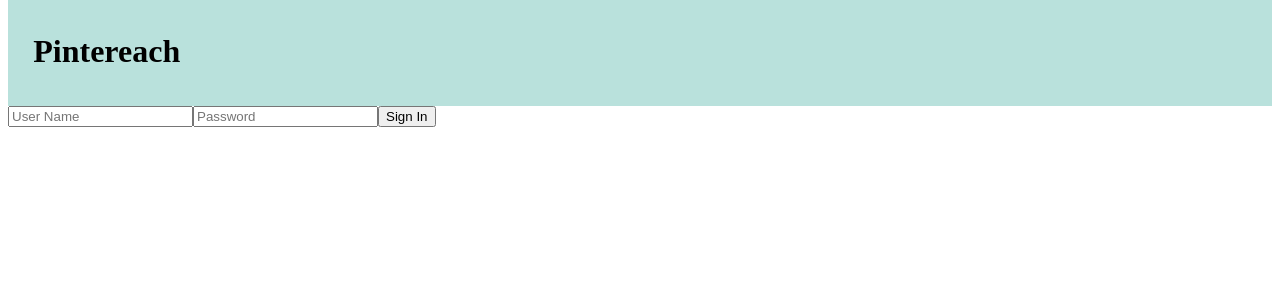
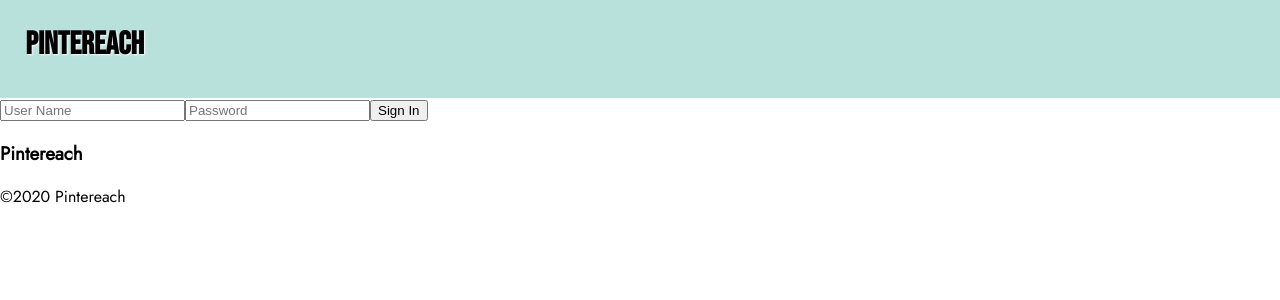
Before and after one commit to Pintreach-Build-Week/FrontEnd, a React (Create React App) app in the folder pintereach/: page / in a window 1280 px wide. Shown: the top 300 px of the page. Built offline with nearby package versions, Linux system fonts and the light colour scheme.

Commit message:
Fixing package.JSON issues

```diff
--- a/pintereach/src/App.js
+++ b/pintereach/src/App.js
@@ -4,13 +4,14 @@ import NavBar from './components/NavBar';
 import styled from 'styled-components';
 import AddArticleForm from './components/AddArticleForm';
 import LogIn from './components/LogIn';
+import Footer from './components/Footer';
 
 function App() {
   return (
     <Container>
       <NavBar />
       <LogIn />
-
+      <Footer />
     </Container>
 
   )
--- a/pintereach/src/components/Footer.js
+++ b/pintereach/src/components/Footer.js
@@ -0,0 +1,20 @@
+import React from 'react';
+import styled from 'styled-components';
+
+const Footer = () =>{
+
+
+    return(
+        <div>
+            <div id="left">
+                <h3 id="bottomLogo">Pintereach</h3>
+            </div>
+            <div id="right">
+                &copy;2020 Pintereach
+            </div>
+        </div>
+    )
+
+}
+
+export default Footer;
--- a/pintereach/src/index.js
+++ b/pintereach/src/index.js
@@ -4,7 +4,7 @@ import { BrowserRouter as Router} from "react-router-dom";
 import { createStore, applyMiddleware } from "redux";
 import thunk from "redux-thunk";
 import { Provider } from "react-redux";
-
+import './index.css';
 import { appReducer } from "./reducers";
 import App from './App';
 
```
Also changed, not shown: pintereach/package.json (+3 -4 lines), 1 other file (tests, documents, lock files or other folders).
